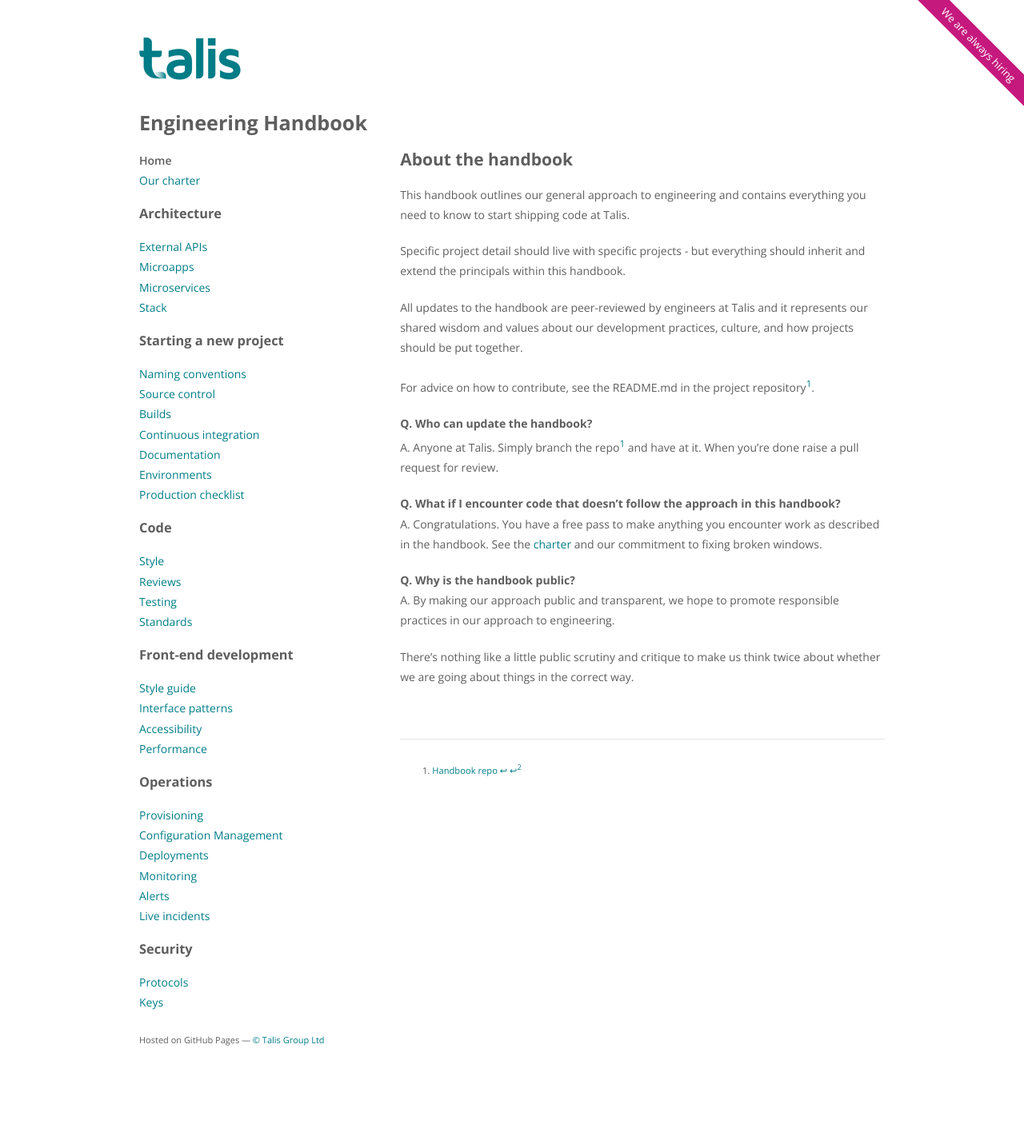
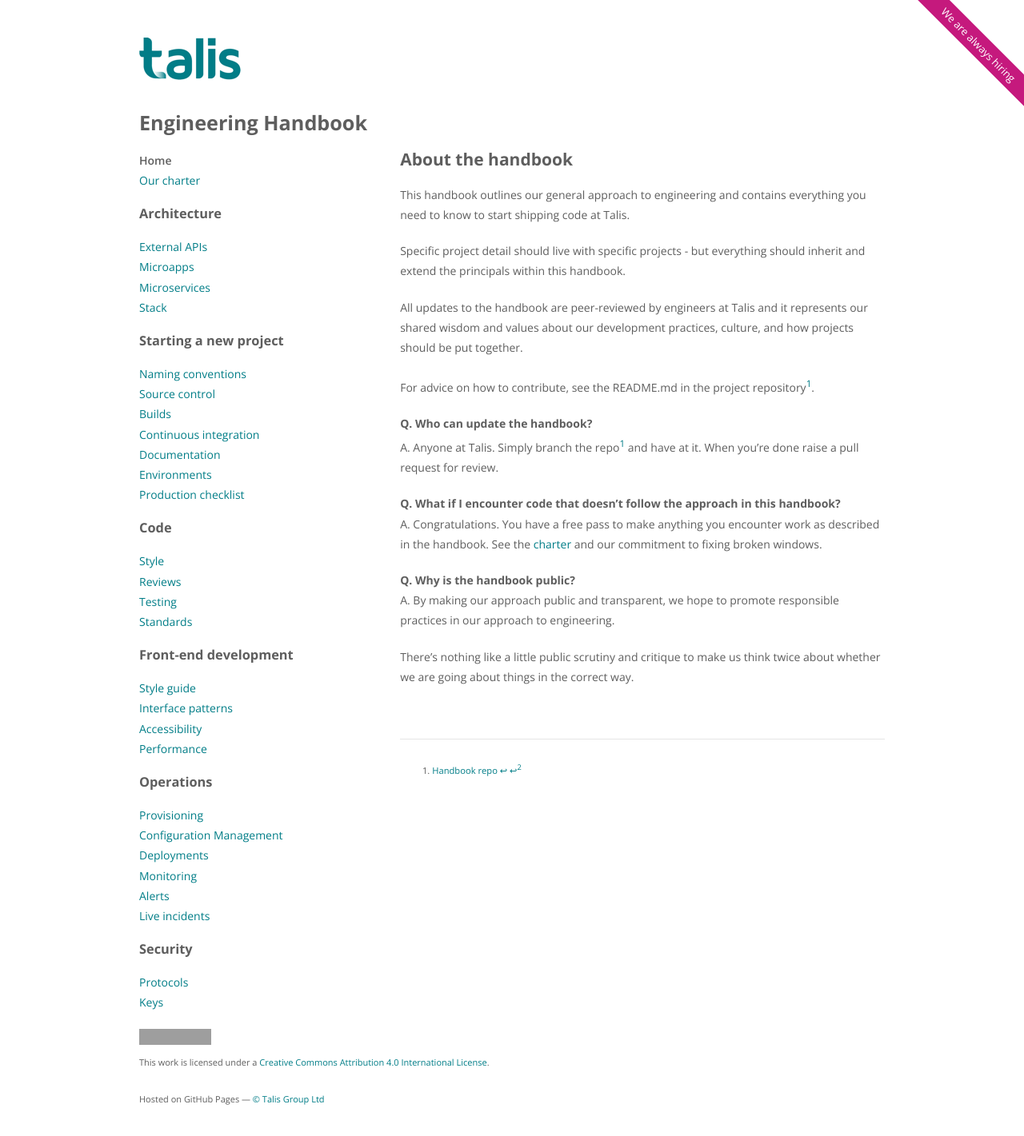
Before and after one commit to ellerbrock/talis.github.io, a Jekyll site: the page built from index.md, in a window 1280 px wide. Shown: the whole page at 80% size. Built offline with Jekyll 4.4.1, drawn with Linux system fonts in a browser that asks for light colours; before the commit the page ends 1347 px from its top, so only the background shows below that; grey boxes are pictures that could not be loaded.

Commit message:
Adding licence

```diff
--- a/_includes/footer.html
+++ b/_includes/footer.html
@@ -13,5 +13,6 @@
         </ul>
     </nav>
     {% endif %}
+    <p><small><a rel="license" href="http://creativecommons.org/licenses/by/4.0/"><img alt="Creative Commons License" style="border-width:0" src="https://i.creativecommons.org/l/by/4.0/88x31.png" /></a><br />This work is licensed under a <a rel="license" href="http://creativecommons.org/licenses/by/4.0/">Creative Commons Attribution 4.0 International License</a>.</small></p>
     <p><small>Hosted on GitHub Pages &mdash; <a href="https://github.com/talis">&copy; Talis Group Ltd</a></small></p>
 </footer>
```
